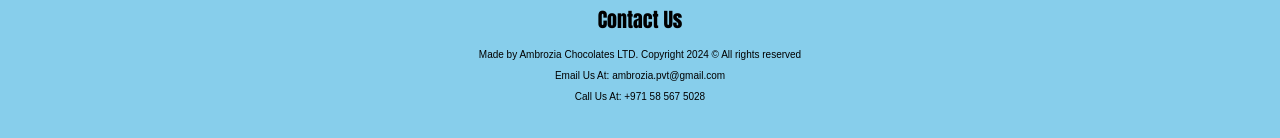
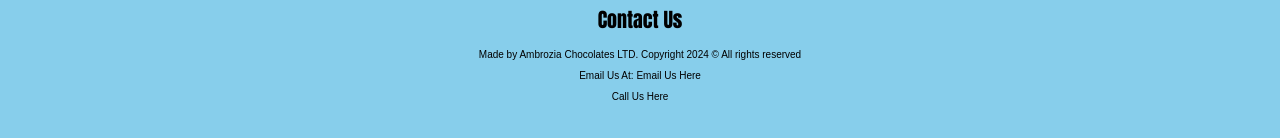
Before and after one commit to AmbroziaLTD/AmbroziaLTD.github.io, a plain HTML site: page contacts.html in a window 1280 px wide. Shown: the part 130-268 px from the top of the page. Drawn offline with Linux system fonts and the light colour scheme.

Commit message:
Update contacts.html

```diff
--- a/contacts.html
+++ b/contacts.html
@@ -13,7 +13,7 @@
 <hr>
 <h1 class="title">Contact Us</h1>
 <p>Made by Ambrozia Chocolates LTD. Copyright 2024 &copy; All rights reserved</p>
-<p>Email Us At: ambrozia.pvt@gmail.com</p>
-<p>Call Us At: +971 58 567 5028</p>
+<p>Email Us At: <a href="mailto:ambrozia.pvt@gmail.com"></a>Email Us Here</p>
+<p><a href="tel:971585675028"></a>Call Us Here</p>
 </body>
 </html>
```
